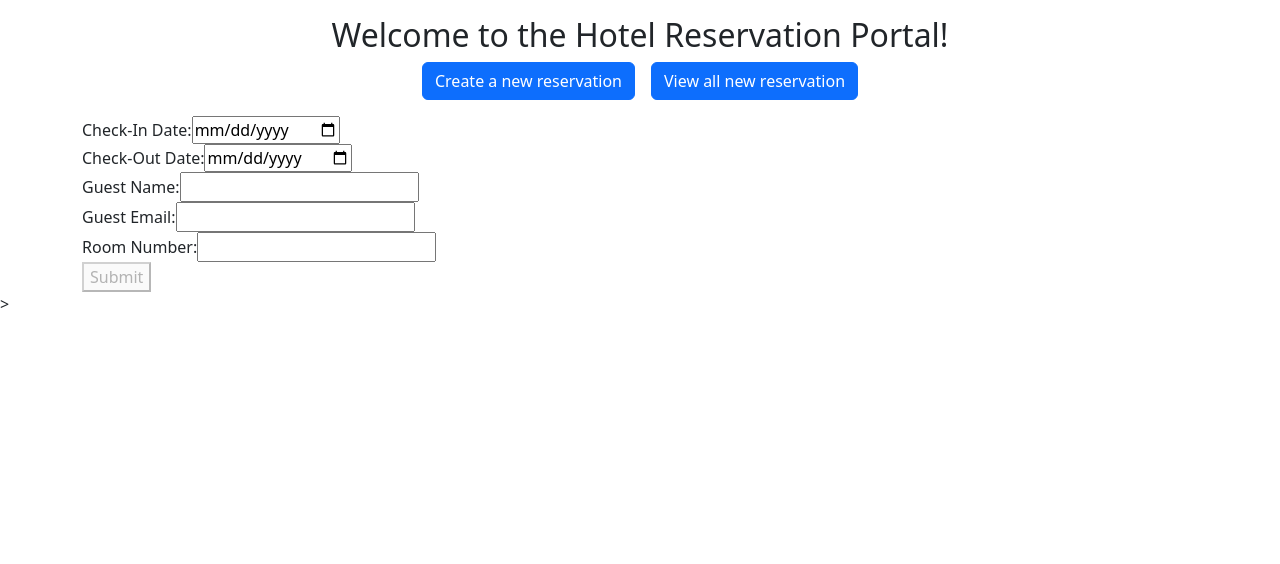
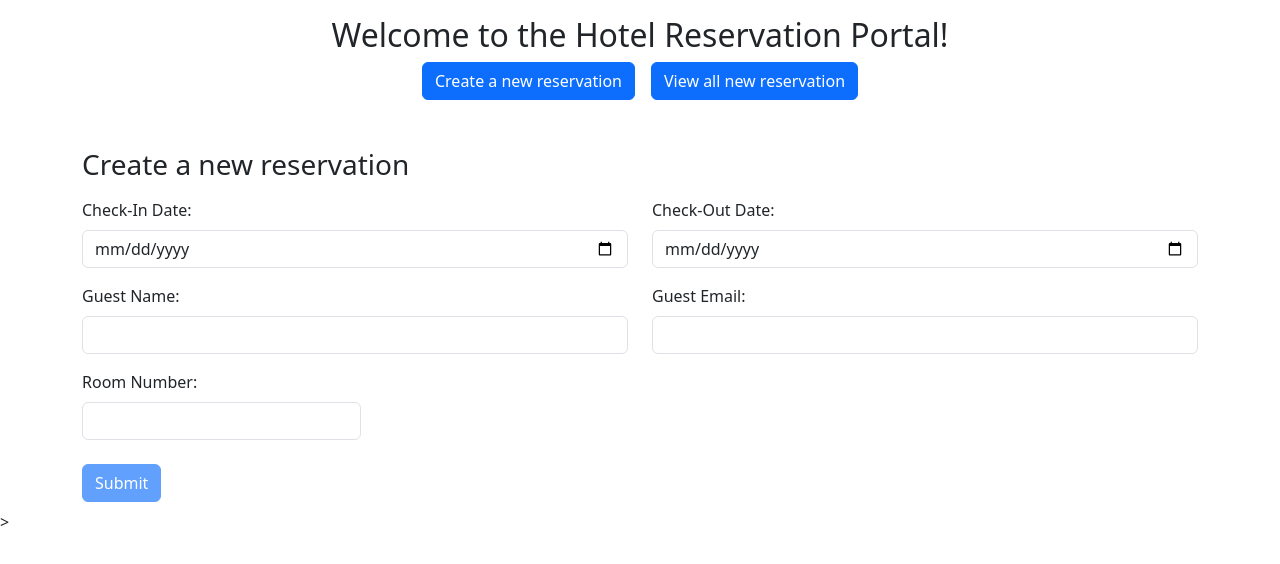
Before and after one commit to alphatee/angular-course-hotel-reservation-app, an Angular app in the folder hotel-app/: page /new in a window 1280 px wide. Shown: the top 564 px of the page. Built offline with nearby package versions, Linux system fonts and the light colour scheme.

Commit message:
style the reservation form component

```diff
--- a/hotel-app/src/app/reservation-form/reservation-form.component.html
+++ b/hotel-app/src/app/reservation-form/reservation-form.component.html
@@ -1,42 +1,53 @@
 <app-home></app-home>
+
+<h3 class="my-5 mb-3">Create a new reservation</h3>
 
 <form [formGroup]="reservationForm" (ngSubmit)="onSubmit()">
 
-    <div>
-        <label>Check-In Date:</label>
-        <input type="date" formControlName="checkInDate">
-        <div *ngIf="reservationForm.get('checkInDate')?.invalid && reservationForm.get('checkInDate')?.touched">Chech-In
-            Date is required</div>
+    <div class="row mb-3">
+        <div class="col">
+            <label class="form-label">Check-In Date:</label>
+            <input class="form-control" type="date" formControlName="checkInDate">
+            <small class="text-danger"
+                *ngIf="reservationForm.get('checkInDate')?.invalid && reservationForm.get('checkInDate')?.touched">Chech-In
+                Date is required</small>
+        </div>
+        <div class="col">
+            <label class="form-label">Check-Out Date:</label>
+            <input class="form-control" type="date" formControlName="checkOutDate">
+            <small class="text-danger"
+                *ngIf="reservationForm.get('checkOutDate')?.invalid && reservationForm.get('checkOutDate')?.touched">
+                Chech-Out
+                Date is required</small>
+        </div>
+    </div>
+    <div class="row mb-3">
+        <div class="col">
+            <label class="form-label">Guest Name:</label>
+            <input class="form-control" type="text" formControlName="guestName">
+            <small class="text-danger"
+                *ngIf="reservationForm.get('guestName')?.invalid && reservationForm.get('guestName')?.touched">Guest
+                Name is required</small>
+        </div>
+
+        <div class="col">
+            <label class="form-label">Guest Email:</label>
+            <input class="form-control" type="email" formControlName="guestEmail">
+            <small class="text-danger"
+                *ngIf="reservationForm.get('guestEmail')?.invalid && reservationForm.get('guestEmail')?.touched">Guest
+                Email is required</small>
+        </div>
     </div>
 
-    <div>
-        <label>Check-Out Date:</label>
-        <input type="date" formControlName="checkOutDate">
-        <div *ngIf="reservationForm.get('checkOutDate')?.invalid && reservationForm.get('checkOutDate')?.touched">
-            Chech-Out
-            Date is required</div>
+    <div class="mb-3">
+        <div class="col-3">
+            <label class="form-label">Room Number:</label>
+            <input class="form-control" type="number" formControlName="roomNumber">
+            <small class="text-danger"
+                *ngIf="reservationForm.get('roomNumber')?.invalid && reservationForm.get('roomNumber')?.touched">Room
+                Number is required</small>
+        </div>
     </div>
 
-    <div>
-        <label>Guest Name:</label>
-        <input type="text" formControlName="guestName">
-        <div *ngIf="reservationForm.get('guestName')?.invalid && reservationForm.get('guestName')?.touched">Guest Name
-            is required</div>
-    </div>
-
-    <div>
-        <label>Guest Email:</label>
-        <input type="email" formControlName="guestEmail">
-        <div *ngIf="reservationForm.get('guestEmail')?.invalid && reservationForm.get('guestEmail')?.touched">Guest
-            Email is required</div>
-    </div>
-
-    <div>
-        <label>Room Number:</label>
-        <input type="number" formControlName="roomNumber">
-        <div *ngIf="reservationForm.get('roomNumber')?.invalid && reservationForm.get('roomNumber')?.touched">Room
-            Number is required</div>
-    </div>
-
-    <button type="submit" [disabled]="reservationForm.invalid">Submit</button>
+    <button class="btn btn-primary my-2" type="submit" [disabled]="reservationForm.invalid">Submit</button>
 </form>
```
